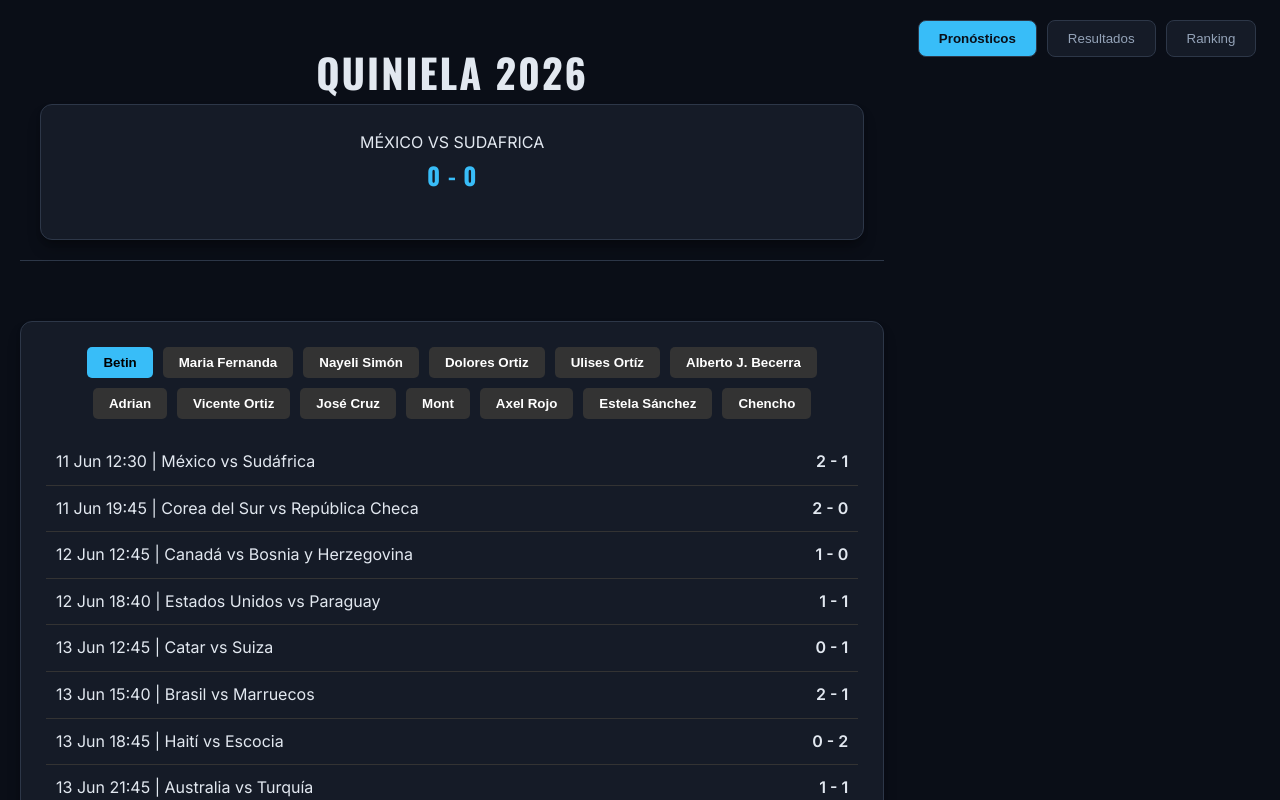
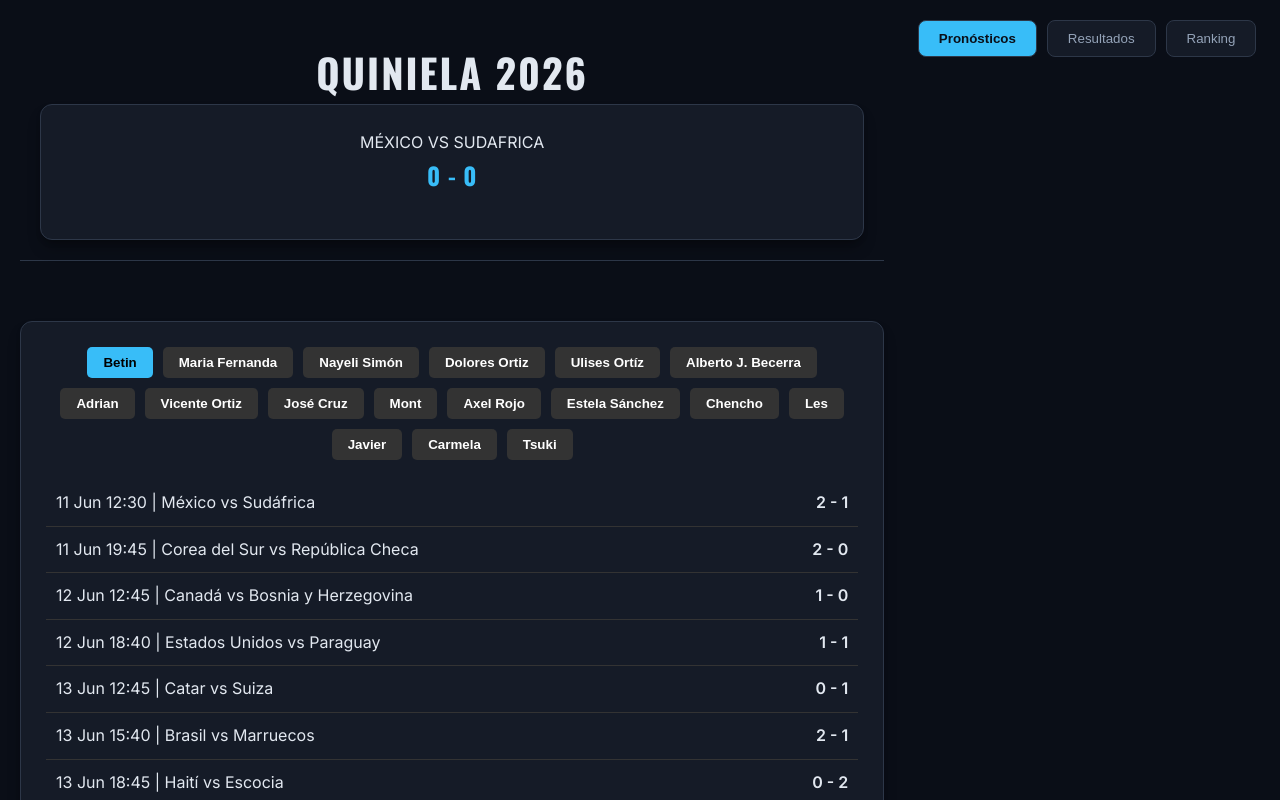
Before and after one commit to alberto88vala-dev/quiniela-mundial-2026, a React (Vite) app: page / in a window 1280 px wide. Shown: the top 800 px of the page. Built offline with nearby package versions, Linux system fonts and the light colour scheme.

Commit message:
agrege leslie, javier, carmen y tsuki

```diff
--- a/src/pages/QuinielaManual.jsx
+++ b/src/pages/QuinielaManual.jsx
@@ -97,7 +97,12 @@ export default function QuinielaManual() {
     { id: 'mont', nombre: 'Mont' },
     { id: 'axel', nombre: 'Axel Rojo' },
     { id: 'estela', nombre: 'Estela Sánchez' },
-    { id: 'chencho', nombre: 'Chencho' }
+    { id: 'chencho', nombre: 'Chencho' },
+    { id: 'les', nombre: 'Les'},
+    { id: 'javier', nombre: 'Javier' },
+    { id: 'carmela', nombre: 'Carmela' },
+    { id: 'tsuki', nombre: 'Tsuki' }
+
   ];
 
   const diccionariosPronosticos = {
@@ -113,7 +118,12 @@ export default function QuinielaManual() {
     mont: { 1: "1 - 0", 2: "2 - 1", 3: "2 - 1", 4: "2 - 1", 5: "0 - 2", 6: "1 - 1", 7: "0 - 2", 8: "1 - 2", 9: "2 - 0", 10: "2 - 2", 11: "1 - 2", 12: "2 - 1", 13: "3 - 1", 14: "1 - 0", 15: "0 - 2", 16: "3 - 1", 17: "2 - 0", 18: "0 - 2", 19: "2 - 0", 20: "3 - 1", 21: "2 - 0", 22: "2 - 0", 23: "2 - 2", 24: "2 - 1", 25: "2 - 1", 26: "1 - 2", 27: "1 - 1", 28: "3 - 1", 29: "3 - 0", 30: "1 - 1", 31: "0 - 1", 32: "1 - 0", 33: "2 - 1", 34: "1 - 1", 35: "1 - 0", 36: "2 - 2", 37: "1 - 2", 38: "2 - 1", 39: "1 - 0", 40: "2 - 0", 41: "1 - 1", 42: "4 - 0", 43: "1 - 1", 44: "2 - 0", 45: "2 - 0", 46: "3 - 0", 47: "1 - 3", 48: "1 - 1", 49: "1 - 0", 50: "1 - 2", 51: "2 - 0", 52: "2 - 0", 53: "0 - 1", 54: "1 - 2", 55: "2 - 2", 56: "1 - 1", 57: "0 - 2", 58: "2 - 0", 59: "3 - 3", 60: "1 - 0", 61: "2 - 2", 62: "0 - 0", 63: "0 - 1", 64: "1 - 1", 65: "2 - 2", 66: "0 - 0", 67: "1 - 1", 68: "1 - 0", 69: "1 - 2", 70: "1 - 1", 71: "0 - 3", 72: "1 - 4" },
     axel: { 1: "2 - 0", 2: "1 - 0", 3: "2 - 0", 4: "2 - 0", 5: "0 - 3", 6: "2 - 2", 7: "0 - 3", 8: "1 - 1", 9: "3 - 1", 10: "0 - 1", 11: "1 - 1", 12: "2 - 1", 13: "3 - 0", 14: "0 - 0", 15: "1 - 3", 16: "3 - 0", 17: "3 - 1", 18: "0 - 4", 19: "2 - 1", 20: "2 - 0", 21: "0 - 2", 22: "3 - 0", 23: "1 - 1", 24: "1 - 0", 25: "1 - 0", 26: "3 - 1", 27: "0 - 1", 28: "2 - 0", 29: "4 - 0", 30: "0 - 2", 31: "0 - 2", 32: "2 - 1", 33: "2 - 0", 34: "2 - 1", 35: "1 - 0", 36: "0 - 2", 37: "2 - 0", 38: "3 - 1", 39: "1 - 1", 40: "2 - 0", 41: "1 - 2", 42: "3 - 0", 43: "2 - 1", 44: "0 - 1", 45: "1 - 0", 46: "2 - 0", 47: "1 - 2", 48: "1 - 0", 49: "1 - 2", 50: "3 - 1", 51: "0 - 1", 52: "1 - 0", 53: "0 - 0", 54: "2 - 3", 55: "2 - 1", 56: "1 - 0", 57: "1 - 1", 58: "2 - 2", 59: "0 - 1", 60: "1 - 2", 61: "1 - 0", 62: "0 - 0", 63: "3 - 1", 64: "2 - 1", 65: "2 - 1", 66: "1 - 1", 67: "2 - 0", 68: "0 - 1", 69: "0 - 2", 70: "0 - 0", 71: "2 - 0", 72: "1 - 3" },
     estela: { 1: "2 - 0", 2: "1 - 1", 3: "2 - 1", 4: "2 - 1", 5: "1 - 2", 6: "3 - 1", 7: "1 - 2", 8: "1 - 1", 9: "3 - 0", 10: "2 - 1", 11: "1 - 1", 12: "1 - 0", 13: "2 - 0", 14: "0 - 2", 15: "1 - 2", 16: "3 - 0", 17: "2 - 0", 18: "0 - 2", 19: "3 - 0", 20: "2 - 1", 21: "2 - 0", 22: "2 - 0", 23: "1 - 2", 24: "2 - 1", 25: "2 - 1", 26: "1 - 1", 27: "2 - 1", 28: "2 - 1", 29: "4 - 1", 30: "1 - 2", 31: "1 - 1", 32: "2 - 0", 33: "2 - 0", 34: "3 - 0", 35: "1 - 0", 36: "0 - 2", 37: "1 - 1", 38: "3 - 1", 39: "3 - 0", 40: "2 - 0", 41: "1 - 1", 42: "2 - 1", 43: "1 - 1", 44: "1 - 1", 45: "1 - 1", 46: "1 - 0", 47: "1 - 1", 48: "2 - 0", 49: "1 - 2", 50: "2 - 2", 51: "2 - 0", 52: "2 - 1", 53: "0 - 2", 54: "2 - 1", 55: "1 - 1", 56: "2 - 1", 57: "0 - 1", 58: "2 - 1", 59: "1 - 1", 60: "0 - 2", 61: "2 - 2", 62: "1 - 1", 63: "0 - 3", 64: "1 - 2", 65: "2 - 0", 66: "1 - 1", 67: "1 - 2", 68: "1 - 1", 69: "1 - 2", 70: "1 - 1", 71: "1 - 3", 72: "1 - 3" },
-    chencho: { 1: "2 - 1", 2: "2 - 0", 3: "0 - 1", 4: "1 - 0", 5: "2 - 0", 6: "2 - 0", 7: "0 - 2", 8: "2 - 1", 9: "3 - 0", 10: "1 - 2", 11: "1 - 1", 12: "2 - 0", 13: "2 - 0", 14: "1 - 0", 15: "0 - 2", 16: "2 - 1", 17: "2 - 1", 18: "0 - 2", 19: "2 - 0", 20: "2 - 0", 21: "4 - 2", 22: "2 - 0", 23: "1 - 1", 24: "3 - 2", 25: "2 - 0", 26: "2 - 0", 27: "1 - 0", 28: "1 - 0", 29: "2 - 0", 30: "1 - 2", 31: "1 - 1", 32: "2 - 0", 33: "2 - 0", 34: "2 - 0", 35: "2 - 0", 36: "1 - 2", 37: "1 - 1", 38: "2 - 1", 39: "2 - 1", 40: "1 - 0", 41: "1 - 2", 42: "2 - 1", 43: "1 - 2", 44: "1 - 1", 45: "2 - 0", 46: "2 - 0", 47: "1 - 2", 48: "3 - 0", 49: "1 - 0", 50: "1 - 1", 51: "1 - 0", 52: "1 - 1", 53: "1 - 2", 54: "2 - 1", 55: "2 - 0", 56: "0 - 1", 57: "1 - 1", 58: "1 - 1", 59: "2 - 2", 60: "1 - 1", 61: "0 - 2", 62: "1 - 1", 63: "1 - 2", 64: "1 - 0", 65: "1 - 2", 66: "1 - 1", 67: "1 - 2", 68: "0 - 0", 69: "1 - 0", 70: "1 - 1", 71: "1 - 2", 72: "1 - 0" }
+    chencho: { 1: "2 - 1", 2: "2 - 0", 3: "0 - 1", 4: "1 - 0", 5: "2 - 0", 6: "2 - 0", 7: "0 - 2", 8: "2 - 1", 9: "3 - 0", 10: "1 - 2", 11: "1 - 1", 12: "2 - 0", 13: "2 - 0", 14: "1 - 0", 15: "0 - 2", 16: "2 - 1", 17: "2 - 1", 18: "0 - 2", 19: "2 - 0", 20: "2 - 0", 21: "4 - 2", 22: "2 - 0", 23: "1 - 1", 24: "3 - 2", 25: "2 - 0", 26: "2 - 0", 27: "1 - 0", 28: "1 - 0", 29: "2 - 0", 30: "1 - 2", 31: "1 - 1", 32: "2 - 0", 33: "2 - 0", 34: "2 - 0", 35: "2 - 0", 36: "1 - 2", 37: "1 - 1", 38: "2 - 1", 39: "2 - 1", 40: "1 - 0", 41: "1 - 2", 42: "2 - 1", 43: "1 - 2", 44: "1 - 1", 45: "2 - 0", 46: "2 - 0", 47: "1 - 2", 48: "3 - 0", 49: "1 - 0", 50: "1 - 1", 51: "1 - 0", 52: "1 - 1", 53: "1 - 2", 54: "2 - 1", 55: "2 - 0", 56: "0 - 1", 57: "1 - 1", 58: "1 - 1", 59: "2 - 2", 60: "1 - 1", 61: "0 - 2", 62: "1 - 1", 63: "1 - 2", 64: "1 - 0", 65: "1 - 2", 66: "1 - 1", 67: "1 - 2", 68: "0 - 0", 69: "1 - 0", 70: "1 - 1", 71: "1 - 2", 72: "1 - 0" },
+    les: { 1: "2 - 1", 2: "1 - 1", 3: "1 - 1", 4: "1 - 1", 5: "0 - 0", 6: "2 - 0", 7: "0 - 1", 8: "1 - 1", 9: "3 - 0", 10: "2 - 1", 11: "1 - 1", 12: "1 - 0", 13: "3 - 0", 14: "1 - 1", 15: "0 - 2", 16: "1 - 1", 17: "3 - 0", 18: "1 - 1", 19: "2 - 0", 20: "0 - 0", 21: "4 - 0", 22: "2 - 0", 23: "1 - 1", 24: "2 - 0", 25: "2 - 1", 26: "2 - 2", 27: "1 - 1", 28: "2 - 3", 29: "2 - 1", 30: "1 - 1", 31: "4 - 1", 32: "2 - 2", 33: "3 - 2", 34: "4 - 0", 35: "1 - 0", 36: "0 - 0", 37: "3 - 0", 38: "1 - 0", 39: "4 - 0", 40: "1 - 1", 41: "4 - 0", 42: "4 - 0", 43: "1 - 0", 44: "1 - 1", 45: "4 - 0", 46: "1 - 0", 47: "1 - 2", 48: "2 - 0", 49: "2 - 0", 50: "1 - 1", 51: "1 - 1", 52: "1 - 1", 53: "3 - 1", 54: "2 - 1", 55: "1 - 1", 56: "2 - 2", 57: "2 - 0", 58: "3 - 2", 59: "1 - 0", 60: "2 - 1", 61: "1 - 1", 62: "2 - 1", 63: "1 - 1", 64: "3 - 1", 65: "1 - 0", 66: "1 - 1", 67: "2 - 1", 68: "0 - 1", 69: "1 - 1", 70: "3 - 1", 71: "0 - 0", 72: "3 - 1" },
+    javier: { 1: "2 - 0", 2: "1 - 1", 3: "1 - 0", 4: "2 - 1", 5: "2 - 2", 6: "4 - 0", 7: "0 - 2", 8: "1 - 1", 9: "3 - 0", 10: "2 - 0", 11: "1 - 1", 12: "1 - 0", 13: "5 - 0", 14: "2 - 1", 15: "0 - 1", 16: "1 - 1", 17: "3 - 0", 18: "0 - 2", 19: "4 - 0", 20: "1 - 0", 21: "4 - 0", 22: "3 - 1", 23: "0 - 0", 24: "0 - 0", 25: "2 - 1", 26: "1 - 0", 27: "1 - 0", 28: "2 - 2", 29: "2 - 1", 30: "2 - 1", 31: "1 - 0", 32: "5 - 0", 33: "0 - 1", 34: "2 - 1", 35: "4 - 0", 36: "1 - 0", 37: "0 - 0", 38: "1 - 5", 39: "1 - 2", 40: "2 - 0", 41: "2 - 0", 42: "1 - 0", 43: "3 - 1", 44: "3 - 0", 45: "2 - 1", 46: "1 - 1", 47: "5 - 0", 48: "3 - 0", 49: "1 - 2", 50: "2 - 0", 51: "2 - 2", 52: "0 - 1", 53: "0 - 4", 54: "0 - 1", 55: "1 - 1", 56: "2 - 2", 57: "2 - 2", 58: "2 - 0", 59: "3 - 2", 60: "1 - 0", 61: "2 - 0", 62: "3 - 2", 63: "1 - 2", 64: "3 - 1", 65: "1 - 1", 66: "0 - 1", 67: "2 - 4", 68: "1 - 0", 69: "0 - 0", 70: "2 - 0", 71: "2 - 3", 72: "0 - 2" },
+    carmela: { 1: "3 - 0", 2: "1 - 0", 3: "2 - 1", 4: "2 - 1", 5: "3 - 1", 6: "2 - 0", 7: "1 - 1", 8: "1 - 1", 9: "4 - 0", 10: "1 - 3", 11: "0 - 2", 12: "1 - 1", 13: "5 - 0", 14: "2 - 4", 15: "2 - 3", 16: "1 - 2", 17: "3 - 1", 18: "2 - 2", 19: "4 - 1", 20: "1 - 0", 21: "3 - 1", 22: "3 - 0", 23: "0 - 0", 24: "1 - 2", 25: "3 - 1", 26: "1 - 1", 27: "3 - 2", 28: "2 - 1", 29: "2 - 1", 30: "3 - 1", 31: "3 - 1", 32: "5 - 2", 33: "3 - 1", 34: "2 - 2", 35: "5 - 0", 36: "3 - 0", 37: "0 - 5", 38: "4 - 1", 39: "3 - 2", 40: "3 - 0", 41: "1 - 3", 42: "5 - 1", 43: "4 - 1", 44: "3 - 0", 45: "2 - 1", 46: "3 - 0", 47: "4 - 0", 48: "0 - 1", 49: "3 - 0", 50: "0 - 3", 51: "1 - 3", 52: "5 - 3", 53: "1 - 1", 54: "2 - 2", 55: "1 - 2", 56: "5 - 5", 57: "1 - 1", 58: "1 - 1", 59: "3 - 2", 60: "0 - 1", 61: "2 - 0", 62: "3 - 0", 63: "4 - 4", 64: "3 - 1", 65: "2 - 2", 66: "2 - 0", 67: "3 - 1", 68: "1 - 1", 69: "2 - 2", 70: "1 - 0", 71: "1 - 1", 72: "2 - 3" },
+    tsuki: { 1: "3 - 0", 2: "1 - 0", 3: "2 - 1", 4: "2 - 1", 5: "3 - 1", 6: "2 - 0", 7: "1 - 1", 8: "1 - 1", 9: "4 - 0", 10: "1 - 3", 11: "0 - 2", 12: "1 - 1", 13: "5 - 0", 14: "2 - 4", 15: "2 - 3", 16: "1 - 2", 17: "3 - 1", 18: "2 - 2", 19: "4 - 1", 20: "1 - 0", 21: "3 - 1", 22: "3 - 0", 23: "0 - 0", 24: "1 - 2", 25: "3 - 1", 26: "1 - 1", 27: "3 - 2", 28: "2 - 1", 29: "2 - 1", 30: "3 - 1", 31: "3 - 1", 32: "5 - 2", 33: "3 - 1", 34: "2 - 2", 35: "5 - 0", 36: "3 - 0", 37: "0 - 5", 38: "4 - 1", 39: "3 - 2", 40: "3 - 0", 41: "1 - 3", 42: "5 - 1", 43: "4 - 1", 44: "3 - 0", 45: "2 - 1", 46: "3 - 0", 47: "4 - 0", 48: "0 - 1", 49: "3 - 0", 50: "0 - 3", 51: "1 - 3", 52: "5 - 3", 53: "1 - 1", 54: "2 - 2", 55: "1 - 2", 56: "5 - 5", 57: "1 - 1", 58: "1 - 1", 59: "3 - 2", 60: "0 - 1", 61: "2 - 0", 62: "3 - 0", 63: "4 - 4", 64: "3 - 1", 65: "2 - 2", 66: "2 - 0", 67: "3 - 1", 68: "1 - 1", 69: "2 - 2", 70: "1 - 0", 71: "1 - 1", 72: "2 - 3" },
+
   };
 
   const resultadosOficiales = {};
```
